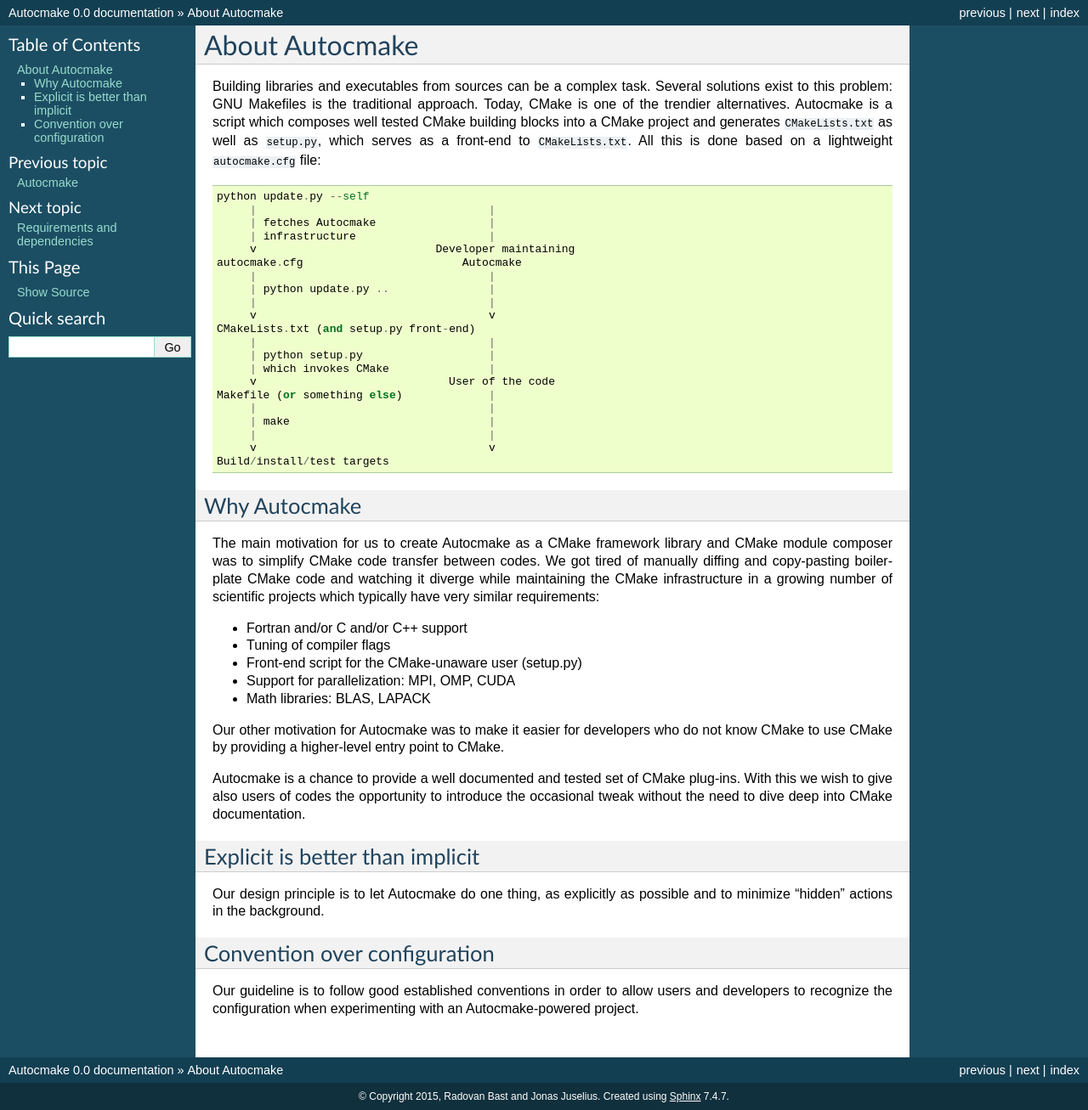
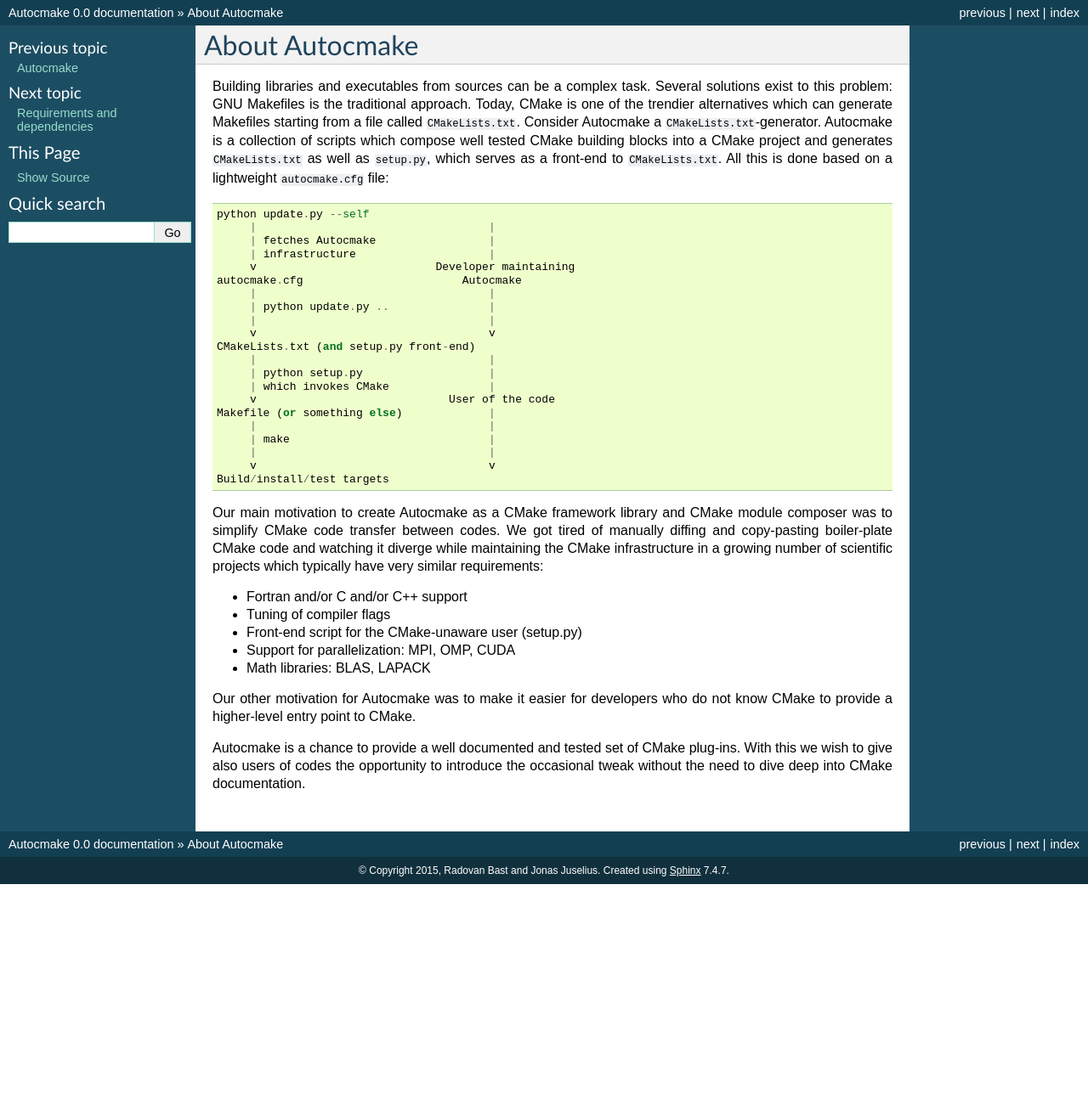
Before and after one commit to dev-cafe/autocmake, a Sphinx documentation site: the page built from doc/general/about.rst, in a window 1280 px wide. Shown: the whole page at 85% size. Built offline with Sphinx 7.4.7, drawn with Linux system fonts in a browser that asks for light colours; after the commit the page ends 1041 px from its top, so only the background shows below that.

Commit message:
update general section

```diff
--- a/doc/general/about.rst
+++ b/doc/general/about.rst
@@ -5,8 +5,10 @@
 
 Building libraries and executables from sources can be a complex task. Several
 solutions exist to this problem: GNU Makefiles is the traditional approach.
-Today, CMake is one of the trendier alternatives. Autocmake is a script which
-composes well tested CMake building blocks into a CMake project and generates
+Today, CMake is one of the trendier alternatives which can generate Makefiles
+starting from a file called ``CMakeLists.txt``. Consider Autocmake a
+``CMakeLists.txt``-generator.  Autocmake is a collection of scripts which
+compose well tested CMake building blocks into a CMake project and generates
 ``CMakeLists.txt`` as well as ``setup.py``, which serves as a front-end to
 ``CMakeLists.txt``. All this is done based on a lightweight ``autocmake.cfg``
 file::
@@ -34,10 +36,7 @@
   Build/install/test targets
 
 
-Why Autocmake
--------------
-
-The main motivation for us to create Autocmake as a CMake framework library and
+Our main motivation to create Autocmake as a CMake framework library and
 CMake module composer was to simplify CMake code transfer between codes. We got
 tired of manually diffing and copy-pasting boiler-plate CMake code and watching
 it diverge while maintaining the CMake infrastructure in a growing number of
@@ -50,24 +49,9 @@
 - Math libraries: BLAS, LAPACK
 
 Our other motivation for Autocmake was to make it easier for developers who do
-not know CMake to use CMake by providing a higher-level entry point to CMake.
+not know CMake to provide a higher-level entry point to CMake.
 
 Autocmake is a chance to provide a well documented and tested set of CMake
 plug-ins. With this we wish to give also users of codes the opportunity to
 introduce the occasional tweak without the need to dive deep into CMake
 documentation.
-
-
-Explicit is better than implicit
---------------------------------
-
-Our design principle is to let Autocmake do one thing, as explicitly as
-possible and to minimize "hidden" actions in the background.
-
-
-Convention over configuration
------------------------------
-
-Our guideline is to follow good established conventions in order to allow users
-and developers to recognize the configuration when experimenting with an
-Autocmake-powered project.
--- a/doc/general/requirements.rst
+++ b/doc/general/requirements.rst
@@ -5,7 +5,7 @@
 
 The ``update.py`` script requires Python >= 2.7. We try to also
 support Python 3. If the script fails with Python 3, consider this
-as bug.
+a bug and please file an issue.
 
 The generated CMake infrastructure requires CMake >= 2.8.
 The generated ``setup.py`` runs with Python >= 2.7 (also Python 3).
```
